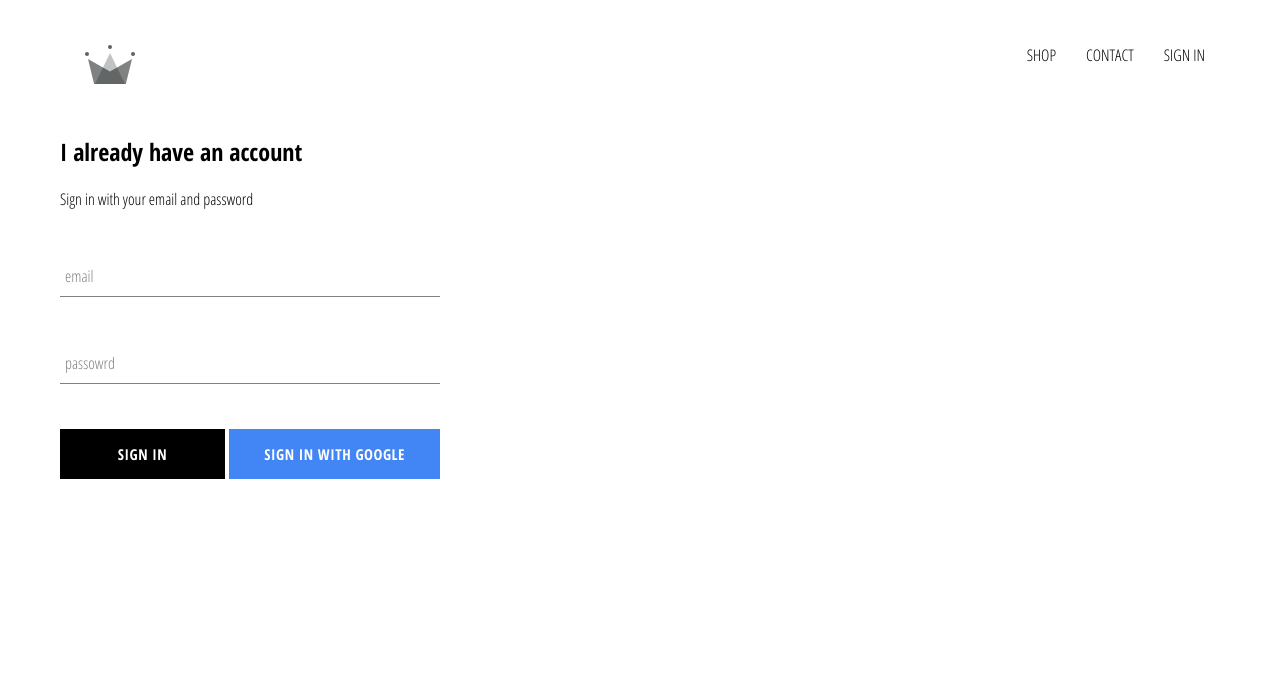
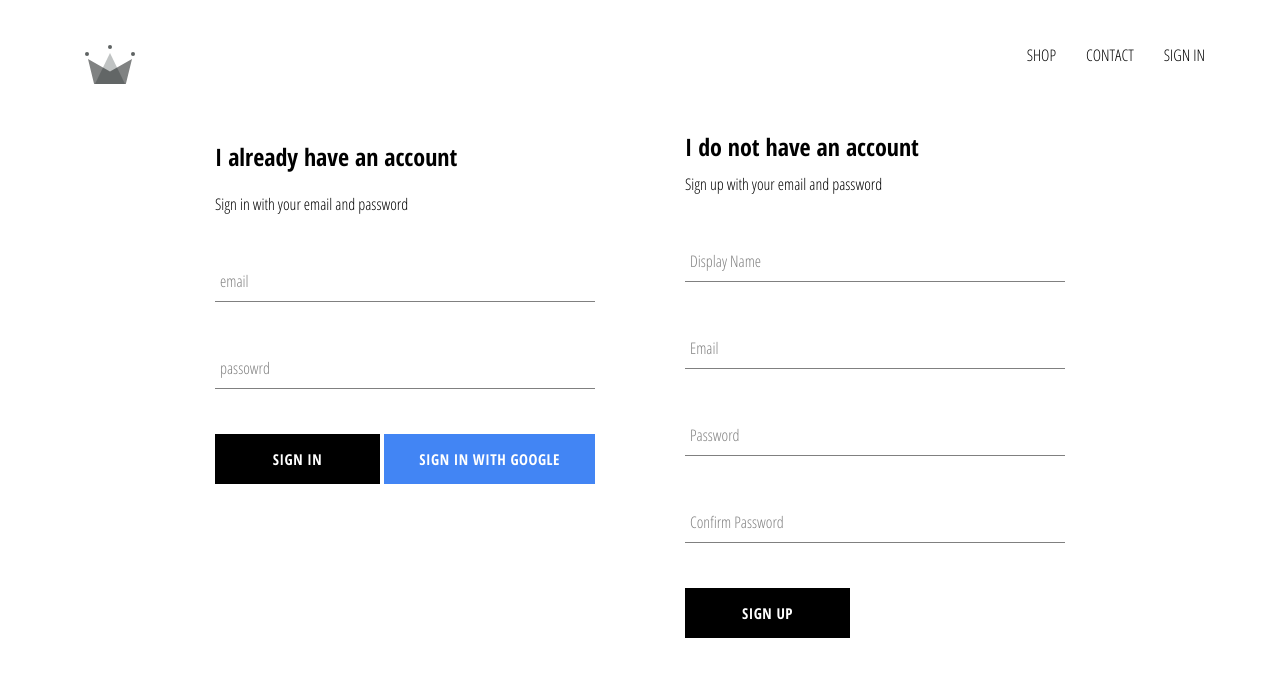
Before and after one commit to tomascatena/crwn-clothing, a React (Create React App) app: page /signin in a window 1280 px wide. Shown: the top 676 px of the page. Built offline with nearby package versions, Linux system fonts and the light colour scheme; no server answers.

Commit message:
Implement firebase utils, including ability to store authenticated users into our firestore database

```diff
--- a/src/App.js
+++ b/src/App.js
@@ -6,7 +6,7 @@ import HomePage from './pages/homepage/homepage.component';
 import ShopPage from './pages/shop/shop.component';
 import Header from './components/header/header.component';
 import SignInAndSignUp from './pages/sign-in-and-sign-up/sign-in-and-sign-up.components';
-import { auth } from './firebase/firebase.utils';
+import { auth, createUserProfileDocument } from './firebase/firebase.utils';
 
 class App extends React.Component {
   constructor() {
@@ -20,8 +20,22 @@ class App extends React.Component {
   unsubscribeFromAuth = null;
 
   componentDidMount() {
-    this.unsubscribeFromAuth = auth.onAuthStateChanged((user) => {
-      this.setState({ currentUser: user });
+    this.unsubscribeFromAuth = auth.onAuthStateChanged(async (userAuth) => {
+      if (userAuth) {
+        const userRef = await createUserProfileDocument(userAuth);
+
+        userRef.onSnapshot((snapShot) => {
+          this.setState({
+            currentUser: {
+              id: snapShot.id,
+              ...snapShot.data(),
+            },
+          });
+          console.log(this.state);
+        });
+      } else {
+        this.setState({ currentUser: userAuth });
+      }
     });
   }
 
--- /dev/null
+++ b/src/components/sign-up/sign-up.component.jsx
@@ -0,0 +1,106 @@
+import React from 'react';
+import './sign-up.styles.scss';
+import FormInput from '../form-input/form-input.component';
+import CustomButton from '../custom-button/custom-button.component';
+import { auth, createUserProfileDocument } from '../../firebase/firebase.utils';
+
+class SignUp extends React.Component {
+  constructor() {
+    super();
+
+    this.state = {
+      displayName: '',
+      email: '',
+      password: '',
+      confirmPassword: '',
+    };
+  }
+
+  handleSubmit = async (e) => {
+    e.preventDefault();
+    const { displayName, email, password, confirmPassword } = this.state;
+    if (password !== confirmPassword) {
+      alert('Passwords do not match');
+      return;
+    }
+
+    try {
+      const { user } = await auth.createUserWithEmailAndPassword(
+        email,
+        password
+      );
+
+      await createUserProfileDocument(user, { displayName });
+
+      this.setState({
+        diplayName: '',
+        email: '',
+        password: '',
+        consfirmPassword: '',
+      });
+    } catch (error) {
+      console.error(error);
+    }
+  };
+
+  handleChange = (e) => {
+    const { name, value } = e.target;
+    this.setState({ [name]: value });
+  };
+
+  render() {
+    const { displayName, email, password, confirmPassword } = this.state;
+
+    return (
+      <div className="sign-up">
+        <h2 className="title">I do not have an account</h2>
+        <span>Sign up with your email and password</span>
+        <form className="sign-up-form" onSubmit={this.handleSubmit}>
+          <FormInput
+            type="text"
+            name="displayName"
+            id="displayName"
+            value={displayName}
+            onChange={this.handleChange}
+            label="Display Name"
+            required
+            autoComplete="off"
+          />
+          <FormInput
+            type="email"
+            name="email"
+            id="email"
+            value={email}
+            onChange={this.handleChange}
+            label="Email"
+            required
+            autoComplete="off"
+          />
+          <FormInput
+            type="password"
+            name="password"
+            id="password"
+            value={password}
+            onChange={this.handleChange}
+            label="Password"
+            required
+            autoComplete="off"
+          />
+          <FormInput
+            type="password"
+            name="confirmPassword"
+            id="confirmPassword"
+            value={confirmPassword}
+            onChange={this.handleChange}
+            label="Confirm Password"
+            required
+            autoComplete="off"
+          />
+          <CustomButton type="submit">SIGN UP</CustomButton>
+        </form>
+      </div>
+    );
+  }
+}
+
+export default SignUp;
--- /dev/null
+++ b/src/components/sign-up/sign-up.styles.scss
@@ -0,0 +1,9 @@
+.sign-up{
+  display: flex;
+  flex-direction: column;
+  width: 380px;
+
+  .title{
+    margin: 10px 0;
+  }
+}
--- a/src/firebase/firebase.utils.js
+++ b/src/firebase/firebase.utils.js
@@ -12,6 +12,31 @@ const config = {
   measurementId: process.env.REACT_APP_MEASUREMENT_ID,
 };
 
+export const createUserProfileDocument = async (userAuth, additionalData) => {
+  if (!userAuth) return;
+
+  const userRef = firestore.doc(`users/${userAuth.uid}`);
+  const snapShot = await userRef.get();
+
+  if (!snapShot.exists) {
+    const { displayName, email } = userAuth;
+    const createdAt = new Date();
+
+    try {
+      await userRef.set({
+        displayName,
+        email,
+        createdAt,
+        ...additionalData,
+      });
+    } catch (error) {
+      console.error('Error creating user', error);
+    }
+  }
+
+  return userRef;
+};
+
 firebase.initializeApp(config);
 
 export const auth = firebase.auth();
--- a/src/pages/sign-in-and-sign-up/sign-in-and-sign-up.components.jsx
+++ b/src/pages/sign-in-and-sign-up/sign-in-and-sign-up.components.jsx
@@ -1,11 +1,13 @@
 import React from 'react';
 import SignIn from '../../components/sign-in/sign-in.component';
+import SignUp from '../../components/sign-up/sign-up.component';
 import './sign-in-and-sign-up.styles.scss';
 
 const SignInAndSignUp = () => {
   return (
     <div className="sign-in-and-sign-up">
       <SignIn />
+      <SignUp />
     </div>
   );
 };
--- a/src/pages/sign-in-and-sign-up/sign-in-and-sign-up.styles.scss
+++ b/src/pages/sign-in-and-sign-up/sign-in-and-sign-up.styles.scss
@@ -0,0 +1,6 @@
+.sign-in-and-sign-up {
+  width: 850px;
+  display: flex;
+  justify-content: space-between;
+  margin: 30px auto;
+}
```
